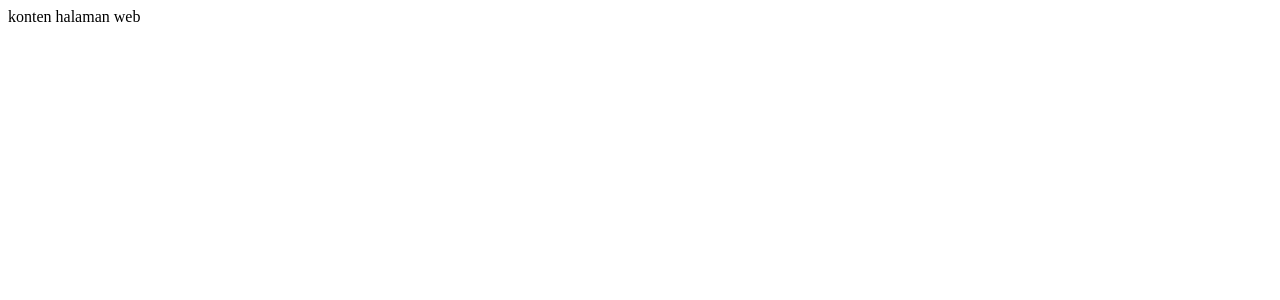
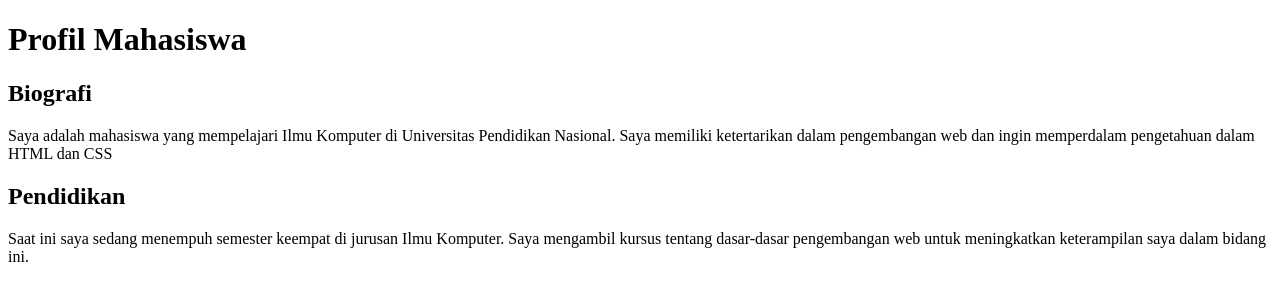
Before and after one commit to shelvyrani/html, a plain HTML site: page index.html in a window 1280 px wide. Drawn offline with Linux system fonts and the light colour scheme.

Commit message:
Langkah b: Tag Judul dan Paragraf

```diff
--- a/index.html
+++ b/index.html
@@ -7,6 +7,18 @@
     <title>Praktikum HTML</title>
 </head>
 <body>
-    konten halaman web
+
+    <h1>Profil Mahasiswa</h1>
+    <h2>Biografi</h2>
+
+    <p>Saya adalah mahasiswa yang mempelajari Ilmu Komputer di Universitas Pendidikan Nasional.
+        Saya memiliki ketertarikan dalam pengembangan web dan ingin memperdalam pengetahuan dalam HTML dan CSS
+    </p>
+
+    <h2>Pendidikan</h2>
+
+    <p>Saat ini saya sedang menempuh semester keempat di jurusan Ilmu Komputer. Saya mengambil kursus
+        tentang dasar-dasar pengembangan web untuk meningkatkan keterampilan saya dalam bidang ini.
+    </p>
 </body>
 </html>
```
